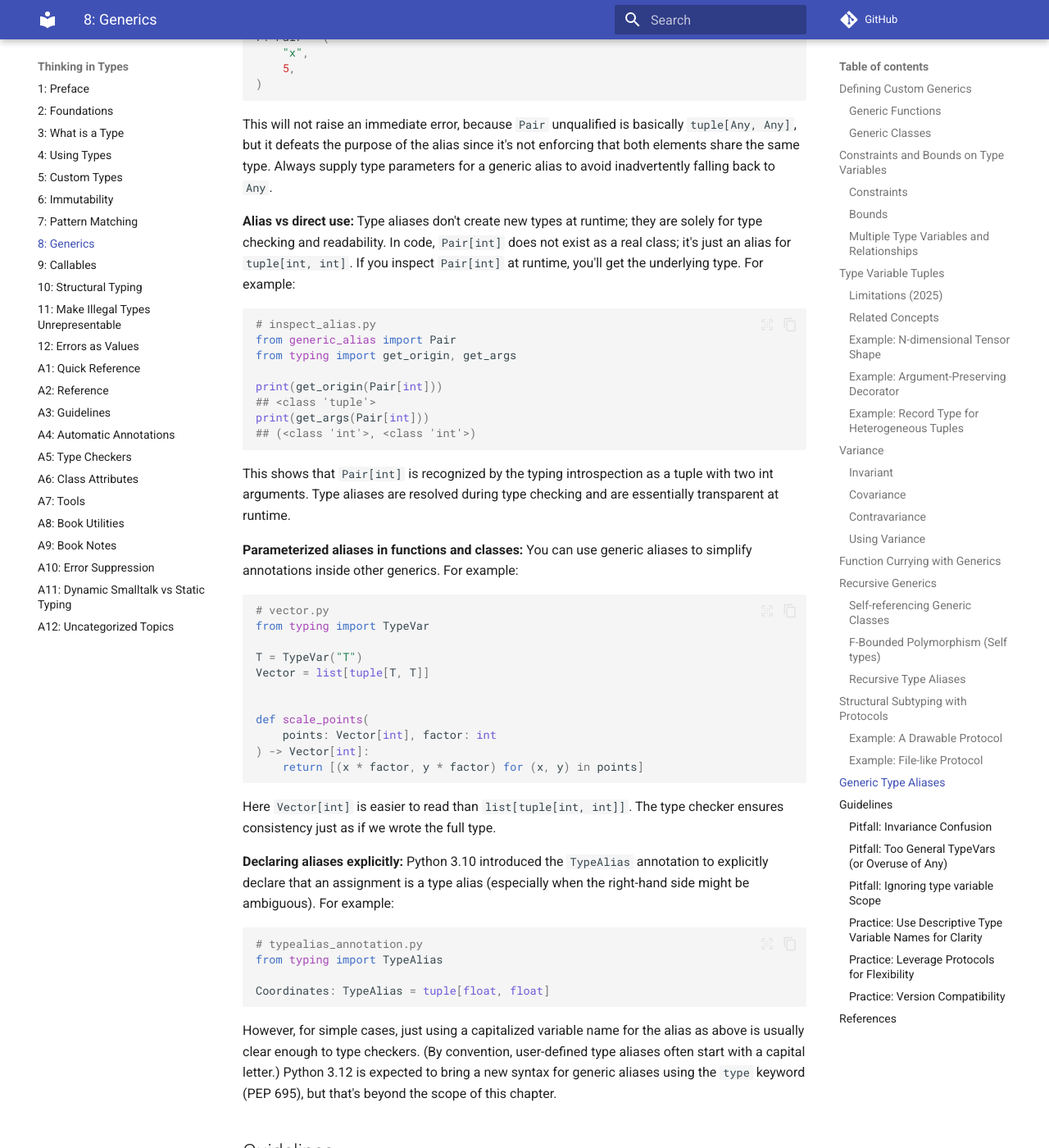
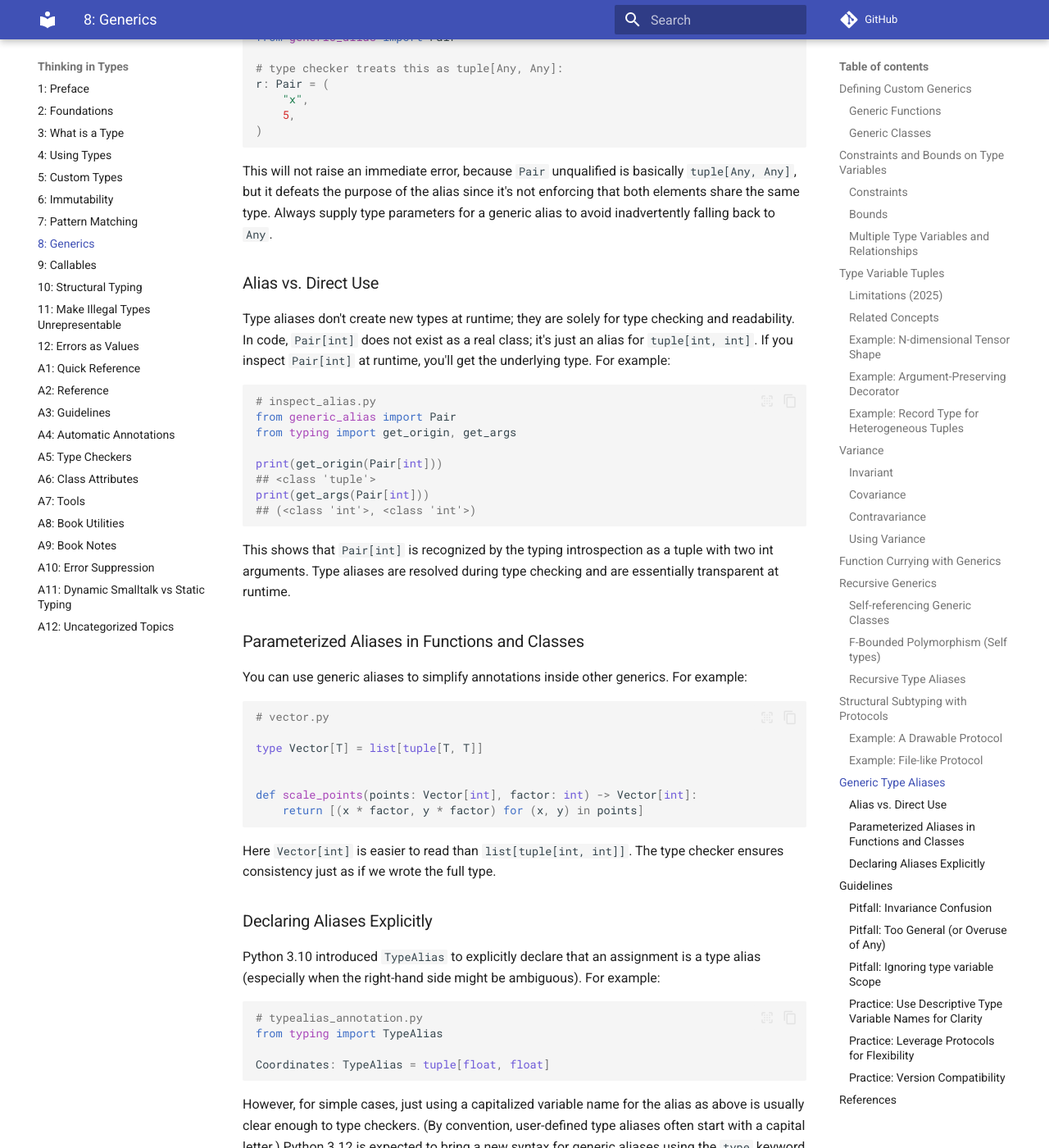
Before and after one commit to ThinkingInTypes/ThinkingInTypes.github.io, an MkDocs documentation site: the page built from Chapters/C08_Generics.md, in a window 1280 px wide and 1400 px high, scrolled down 19610 px. Shown: the whole window at 82% size. Built offline with MkDocs 1.6.1 and Material for MkDocs 9.7.7, drawn with Linux system fonts in a browser that asks for light colours; comment, search, counter and statistics services are not loaded; some of the changed text lies outside the part shown.

Commit message:
Removing TypeVars, trying to make it work with 3.14b

````diff
--- a/Chapters/C08_Generics.md
+++ b/Chapters/C08_Generics.md
@@ -117,7 +117,7 @@
 In `add`, we constrain `Number` to be either an `int` or a `float`:
 
 ```python
-# constrained_typevar.py
+# constrained_type_variable.py
 
 def add[Number:(int, float)](a: Number, b: Number) -> Number:
     return a + b
@@ -126,7 +126,7 @@
 add(5, 10)  # valid, both int
 add(3.5, 2.5)  # valid, both float
 # ERROR: cannot mix types:
-add(5, 2.5) # type: ignore
+add(5, 2.5)  # type: ignore
 # ERROR: str not allowed for Number:
 add("A", "Z")  # type: ignore
 ```
@@ -196,9 +196,9 @@
 them:
 
 ```python
-# multiple_typevars.py
+# multiple_type_variables.py
 
-def pairify[A,B](x: A, y: B) -> tuple[A, B]:
+def pairify[A, B](x: A, y: B) -> tuple[A, B]:
     return x, y
 
 
@@ -244,13 +244,13 @@
 # variadic_zip.py
 
 def zip_variadic[*T](
-    *args: tuple[*T],
+        *args: tuple[*T],
 ) -> tuple[tuple[*T], ...]:
     return tuple(zip(*args))
 
 
 def unzip_variadic[*T](
-    packed: tuple[tuple[*T], ...],
+        packed: tuple[tuple[*T], ...],
 ) -> tuple[tuple[*T], ...]:
     return tuple(zip(*packed))
 
@@ -298,9 +298,10 @@
 # n_dimensional_tensor.py
 from typing import Literal, TypeAlias
 
+
 class Tensor[T, *Shape]:
     def __init__(
-        self, data: list, *, shape: tuple[*Shape]
+            self, data: list, *, shape: tuple[*Shape]
     ):
         self.data = data
         self.shape = shape
@@ -335,6 +336,7 @@
 ```python
 # argument_preserving_decorator.py
 from typing import Callable
+
 
 def log_call[**P, R](fn: Callable[P, R]) -> Callable[P, R]:
     def wrapper(*args: P.args, **kwargs: P.kwargs) -> R:
@@ -381,12 +383,14 @@
 # heterogeneous_record.py
 from dataclasses import dataclass
 
+
 @dataclass
 class Record[*Fields]:
     fields: tuple[*Fields]
 
     def __repr__(self) -> str:
         return f"{self.__class__.__name__}(fields={self.fields})"
+
 
 print(Record((1, "Alice", 3.14)))
 ## Record(fields=(1, 'Alice', 3.14))
@@ -425,6 +429,7 @@
 # covariance.py
 from animals import Animal, Dog
 
+
 class ReadOnlyBox[T]:
     def __init__(self, content: T):
         self._content = content
@@ -454,6 +459,7 @@
 ```python
 # contravariance.py
 from animals import Animal, Dog
+
 
 class Sink[T]:
     def send(self, value: T) -> None:
@@ -505,7 +511,7 @@
 
 
 def curry_two_arg[X, Y, Z](
-    func: Callable[[X, Y], Z],
+        func: Callable[[X, Y], Z],
 ) -> Callable[[X], Callable[[Y], Z]]:
     def curried(x: X) -> Callable[[Y], Z]:
         def inner(y: Y) -> Z:
@@ -564,6 +570,7 @@
 # For forward-referenced types:
 from __future__ import annotations
 from dataclasses import dataclass, field
+
 
 @dataclass
 class Tree[T]:
@@ -675,13 +682,13 @@
 ```python
 # recursive_alias.py
 JSON = (
-    dict[str, "JSON"]
-    | list["JSON"]
-    | str
-    | int
-    | float
-    | bool
-    | None
+        dict[str, "JSON"]
+        | list["JSON"]
+        | str
+        | int
+        | float
+        | bool
+        | None
 )
 ```
 
@@ -895,20 +902,16 @@
 
 ```python
 # generic_alias.py
-from typing import TypeVar
 
-T = TypeVar("T")
-Pair = tuple[T, T]  # A pair of two items of the same type
-StrDict = dict[
-    str, T
-]  # A dictionary with string keys and values of type T
+type Pair[T] = tuple[T, T]
+type StrDict[T] = dict[str, T]
 ```
 
 Here, `Pair` and `StrDict` are generic type aliases.
 `Pair[int]` is equivalent to `tuple[int, int]`, `Pair[str]` to `tuple[str, str]`, etc.
 `StrDict[float]` means `dict[str, float]`.
 
-**Using generic aliases:**
+Using generic aliases is straightforward:
 
 ```python
 # generic_alias_applied.py
@@ -920,7 +923,7 @@
 ```
 
 These annotations make the intent clearer: `p` is a pair of ints, `q` a pair of strs, and `data` is a string-to-int map.
-Under the hood, the type checker treats `Pair[int]` as `tuple[int, int]`.
+The type checker treats `Pair[int]` as `tuple[int, int]`.
 If you do not subscript the alias (e.g., just use `Pair` by itself), the type variables are typically treated as `Any`.
 For example:
 
@@ -939,8 +942,9 @@
 but it defeats the purpose of the alias since it's not enforcing that both elements share the same type.
 Always supply type parameters for a generic alias to avoid inadvertently falling back to `Any`.
 
-**Alias vs direct use:** Type aliases don't create new types at runtime; they are solely for type checking and
-readability.
+### Alias vs. Direct Use
+
+Type aliases don't create new types at runtime; they are solely for type checking and readability.
 In code, `Pair[int]` does not exist as a real class; it's just an alias for `tuple[int, int]`.
 If you inspect `Pair[int]` at runtime, you'll get the underlying type.
 For example:
@@ -959,29 +963,27 @@
 This shows that `Pair[int]` is recognized by the typing introspection as a tuple with two int arguments.
 Type aliases are resolved during type checking and are essentially transparent at runtime.
 
-**Parameterized aliases in functions and classes:** You can use generic aliases to simplify annotations inside other
-generics.
+### Parameterized Aliases in Functions and Classes
+
+You can use generic aliases to simplify annotations inside other generics.
 For example:
 
 ```python
 # vector.py
-from typing import TypeVar
 
-T = TypeVar("T")
-Vector = list[tuple[T, T]]
+type Vector[T] = list[tuple[T, T]]
 
 
-def scale_points(
-    points: Vector[int], factor: int
-) -> Vector[int]:
+def scale_points(points: Vector[int], factor: int) -> Vector[int]:
     return [(x * factor, y * factor) for (x, y) in points]
 ```
 
 Here `Vector[int]` is easier to read than `list[tuple[int, int]]`.
 The type checker ensures consistency just as if we wrote the full type.
 
-**Declaring aliases explicitly:** Python 3.10 introduced the `TypeAlias` annotation to explicitly declare that an
-assignment is a type alias (especially when the right-hand side might be ambiguous).
+### Declaring Aliases Explicitly
+
+Python 3.10 introduced `TypeAlias` to explicitly declare that an assignment is a type alias (especially when the right-hand side might be ambiguous).
 For example:
 
 ```python
@@ -1021,7 +1023,7 @@
 Alternatively, copy the list to a new covariant container if needed for output only.
 Understand when to use covariant or contravariant TypeVars (or just avoid the situation).
 
-### Pitfall: Too General TypeVars (or Overuse of Any)
+### Pitfall: Too General (or Overuse of Any)
 
 Using a type variable when your function expects a more specific capability can lead to confusing errors or overly
 permissive acceptance.
@@ -1029,35 +1031,27 @@
 
 ```python
 # too_general.py
-from typing import TypeVar, Iterable
 
-T = TypeVar("T")
-
-
-def sort_items(items: list[T]) -> list[T]:
+def sort_items[T](items: list[T]) -> list[T]:
     # PyRight issue:
     return sorted(items)  # type: ignore
 ```
 
-This function will type-check, but it's not truly safe for all `T`--it assumes that the items are comparable (have an
-ordering defined).
+This function will type-check, but it's not truly safe for all `T`--it assumes that the items are comparable (have an ordering defined).
 If you call `sort_items` on a list of objects that can't be ordered, you'll get a runtime error.
 The type checker wouldn't catch it because `T` was unconstrained (it can be anything).
 A better approach is to constrain `T` to types that support ordering:
 
 ```python
 # bound_typevar.py
-from typing import Protocol, Any, TypeVar
+from typing import Protocol, Any
 
 
 class Comparable(Protocol):
     def __lt__(self, other: Any) -> bool: ...
 
 
-U = TypeVar("U", bound=Comparable)
-
-
-def sort_items(items: list[U]) -> list[U]:
+def sort_items[U](items: list[U]) -> list[U]:
     return sorted(items)
 ```
 
@@ -1088,16 +1082,12 @@
 
 ```python
 # accidental_genericity.py
-from typing import TypeVar
-
-T = TypeVar("T")
-
-global_var = None  # Mypy requires to avoid NameError
+global_var = None
 
 
-# warning: TypeVar "T" appears only once
-# in generic function signature:
-def set_value(x: T) -> None:  # type: ignore
+# warning: TypeVar "T" appears only     │
+# once in generic function signature
+def set_value[T](x: T) -> None:  # type: ignore
     global global_var
     global_var = x
 ```
--- a/pyproject.toml
+++ b/pyproject.toml
@@ -3,7 +3,7 @@
 version = "0.1.0"
 description = "Add your description here"
 readme = "README.md"
-requires-python = ">=3.13"
+requires-python = ">=3.14"
 dependencies = [
     "pybooktools",
 ]
````
Also changed, not shown: Chapters/C06_Immutability.md (+26 -2 lines), Chapters/C07_Pattern_Matching.md (+6 -6 lines), Chapters/C10_Structural_Typing.md (+3 -4 lines), Chapters/Z02_Appendix_Reference.md (+2 -2 lines).
